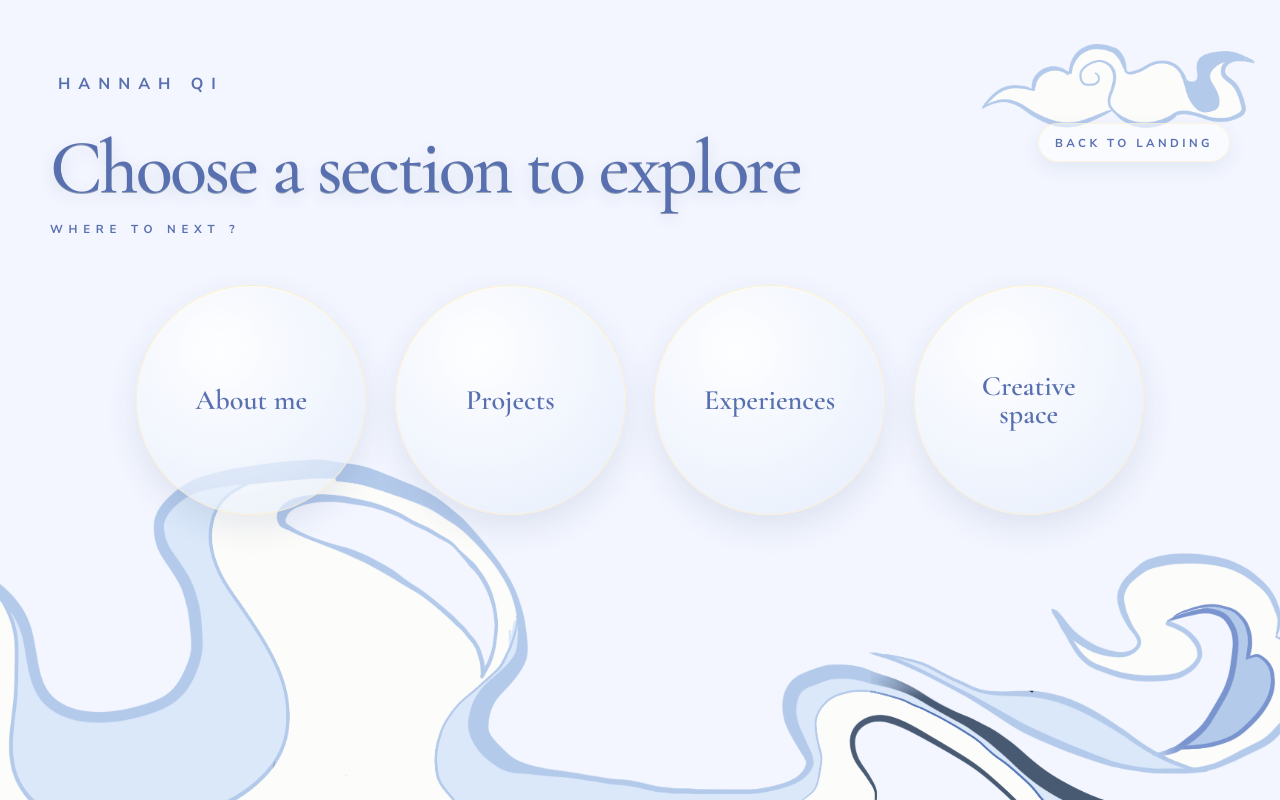
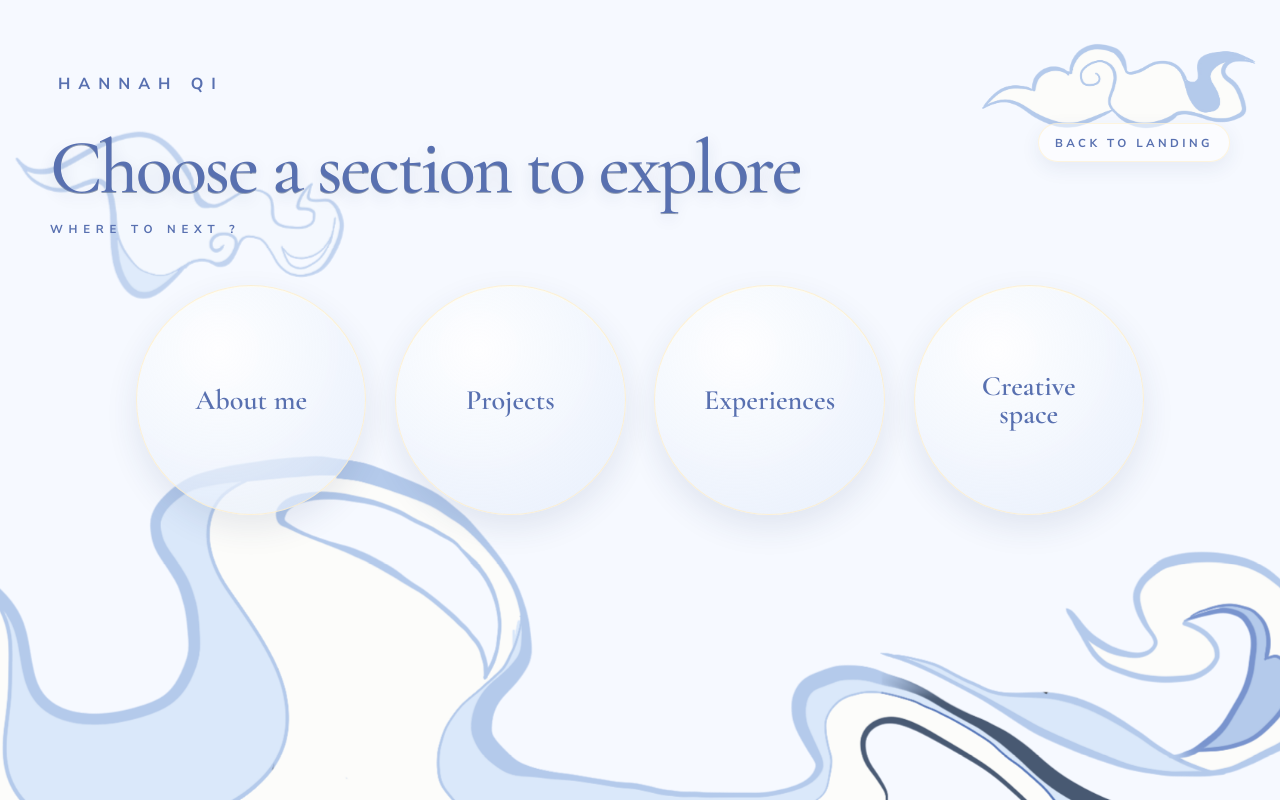
Before and after one commit to qiise/portfolio, a React (Vite) app: page /menu in a window 1280 px wide. Built offline with nearby package versions, Linux system fonts and the light colour scheme.

Commit message:
added clouds and animation to main menu page

```diff
--- a/src/pages/MenuPage/MenuPage.jsx
+++ b/src/pages/MenuPage/MenuPage.jsx
@@ -3,6 +3,7 @@ import PortfolioLayout from '../../components/PortfolioLayout';
 import './styles.css';
 import cloud from '../../../assets/Light cloud 3.png';
 import cloud2 from '../../../assets/Cloud 4 light.png';
+import cloud3 from '../../../assets/Cloud 5 light.png';
 
 const navItems = [
   { path: '/about', label: 'About me' },
@@ -15,6 +16,7 @@ function MenuPage() {
   return (
     <div className="page-styling">
       <img src={cloud2} alt="" className="menu-cloud-2" />
+      <img src={cloud3} alt="" className="menu-cloud-3" />
       <PortfolioLayout title="Choose a section to explore" isMenu>
         <div className="menu-grid">
           {navItems.map((item) => (
--- a/src/pages/MenuPage/styles.css
+++ b/src/pages/MenuPage/styles.css
@@ -82,8 +82,11 @@
   width: 100%;
   height: 100%;
   object-fit: cover;
+  transform: scale(1.02);
+  transform-origin: center;
   pointer-events: none;
   z-index: 0;
+  animation: cloudDriftBack 4s ease-in-out infinite alternate;
 }
 
 .menu-cloud-2 {
@@ -95,6 +98,18 @@
   transform: translate(24%, -18%);
   z-index: 0;
   pointer-events: none;
+  animation: cloudDriftCorner 3s ease-in-out infinite alternate;
+}
+
+.menu-cloud-3 {
+  position: absolute;
+  width: 100%;
+  height: auto;
+  transform: translate(-5%, -1%);
+  z-index: 0;
+  pointer-events: none;
+  opacity: 0.8;
+  animation: cloudDriftSide 3s ease-in-out infinite alternate;
 }
 
 .menu-page .portfolio-header {
@@ -251,3 +266,41 @@
     flex-basis: clamp(9rem, 42vw, 11rem);
   }
 }
+
+@keyframes cloudDriftBack {
+  from {
+    transform: scale(1.02);
+  }
+
+  to {
+    transform: translate(0.55rem, -0.4rem) scale(1.02);
+  }
+}
+
+@keyframes cloudDriftCorner {
+  from {
+    transform: translate(24%, -18%);
+  }
+
+  to {
+    transform: translate(calc(24% + 0.45rem), calc(-18% + 0.18rem));
+  }
+}
+
+@keyframes cloudDriftSide {
+  from {
+    transform: translate(-5%, -1%);
+  }
+
+  to {
+    transform: translate(calc(-5% - 0.35rem), calc(-1% + 0.12rem));
+  }
+}
+
+@media (prefers-reduced-motion: reduce) {
+  .menu-cloud,
+  .menu-cloud-2,
+  .menu-cloud-3 {
+    animation: none;
+  }
+}
--- a/src/styles.css
+++ b/src/styles.css
@@ -3,9 +3,9 @@
 :root {
   color-scheme: light;
   font-family: "Nunito Sans", ui-sans-serif, system-ui, sans-serif;
-  background: #f3f6ff;
+  background: #f6f9ff;
   color: #1f2d47;
-  --bg: #f3f6ff;
+  --bg: #f6f9ff;
   --surface: #ffffff;
   --surface-soft: #eef5ff;
   --surface-strong: #f3f7ff;
```
Also changed, not shown: 6 other files (tests, documents, lock files or other folders). Lines whose indentation alone changed are shown as unchanged.
